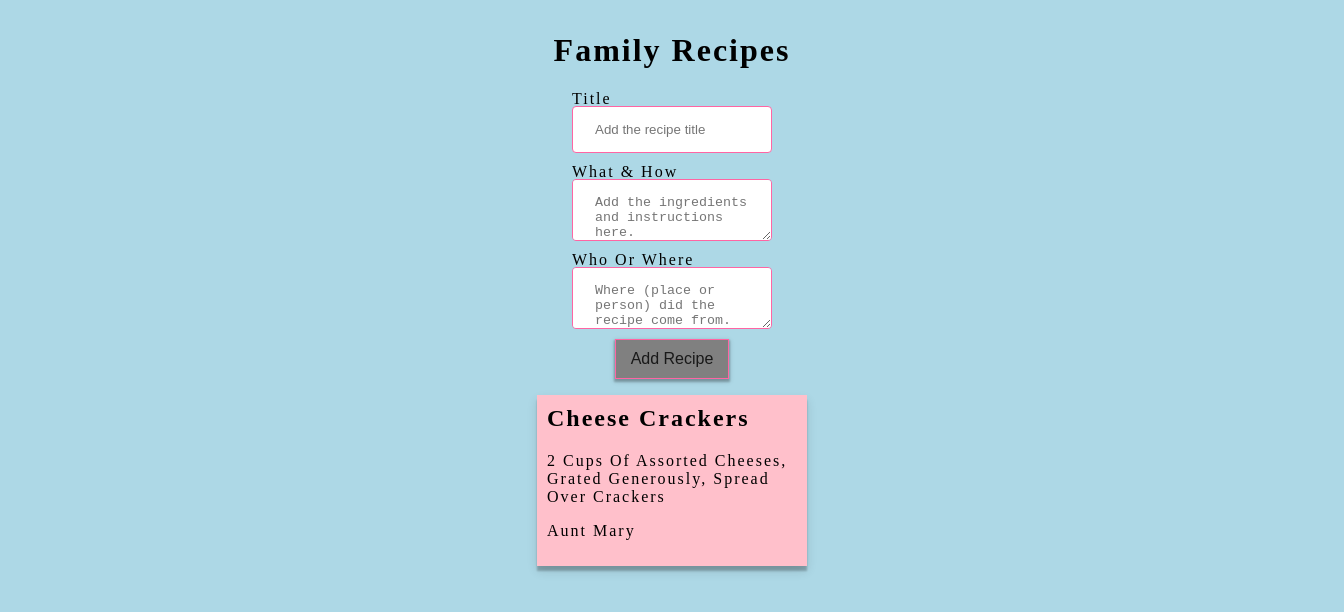
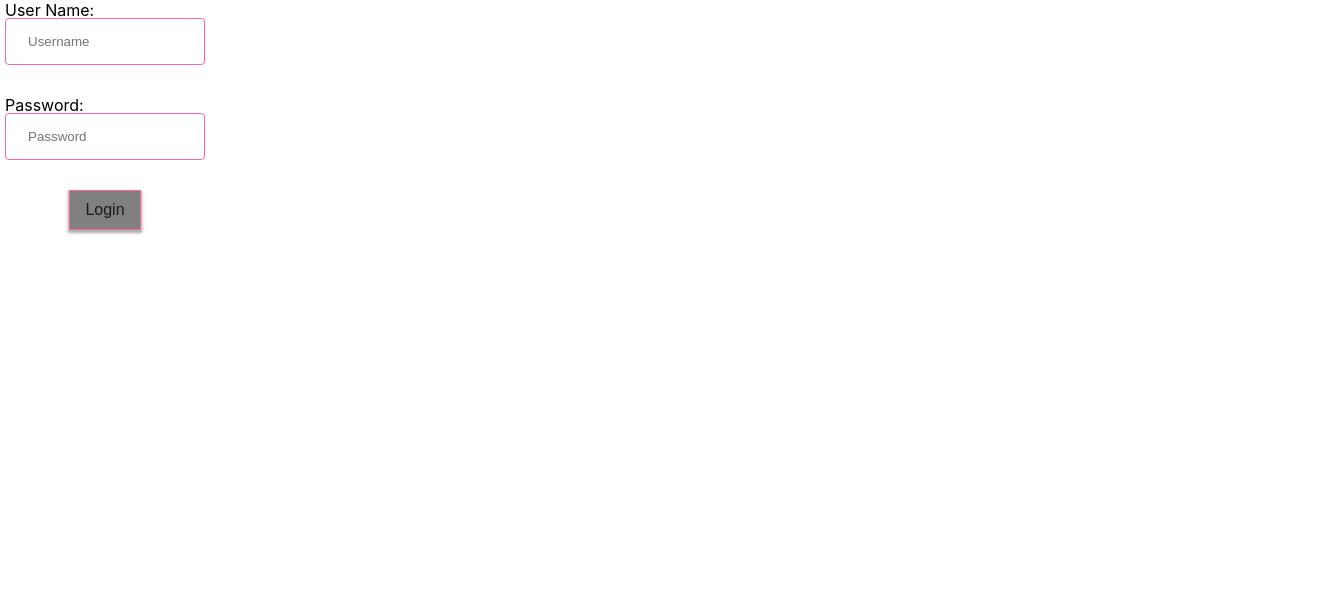
Before and after one commit to Secret-Family-Recipes-Cookbook-6/FrontEnd, a React (Create React App) app: page / in a window 1280 px wide. Shown: the top 612 px of the page, 1344 px wide, since content can reach past the window. Built offline with nearby package versions, Linux system fonts and the light colour scheme.

Commit message:
Added Routes and Protected Route

```diff
--- a/src/App.js
+++ b/src/App.js
@@ -1,36 +1,57 @@
 import React, { useState } from 'react';
 import Recipes from "./components/Recipes";
-import RecipeForm from "./components/RecipeForm";
+import { secretFamilyContext } from "../src/context/secretFamilyContext";
+import { Route } from "react-router-dom";
+import LogIn from "./components/LogIn";
+import ProtectedRoute from "./components/ProtectedRoute";
 import "./App.css";
 
 const App = () => {
-    const [recipes, setRecipes] = useState([
-    {
-      id: 1,
-      title: "Cheese Crackers",
-      body:
-        "2 Cups Of Assorted Cheeses, Grated Generously, Spread Over Crackers",
-        footer: "Aunt Mary"
-    }
-  ]);
+  const [recipe, setRecipe] = useState([{
+    id: "",
+    title: "",
+    body: "",
+    footer: ""
+  }])
 
-  const addNewRecipe = recipe => {
-    const newRecipe = {
-      id: Date.now(), // gives a unique id
-      title: recipe.title,
-      body: recipe.body,
-      footer: recipe.footer
-    };
-    setRecipes([...recipes, newRecipe])
-  }
+  return (
+    <>
+    <secretFamilyContext.Provider value={{ recipe, setRecipe }}>
+    <Route exact path='/' component={LogIn}/>
 
-    return (
-        <div className="App">
-            <h1>Family Recipes</h1>
-            <RecipeForm addNewRecipe={addNewRecipe} />
-            <Recipes recipes={recipes} />
-        </div>
-    );
+    <ProtectedRoute exact path='/protected' component={Recipes}/>
+
+    </secretFamilyContext.Provider>
+    </>
+  );
+
+  //   const [recipes, setRecipes] = useState([
+  //   {
+  //     id: 1,
+  //     title: "Cheese Crackers",
+  //     body:
+  //       "2 Cups Of Assorted Cheeses, Grated Generously, Spread Over Crackers",
+  //       footer: "Aunt Mary"
+  //   }
+  // ]);
+
+  // const addNewRecipe = recipe => {
+  //   const newRecipe = {
+  //     id: Date.now(), // gives a unique id
+  //     title: recipe.title,
+  //     body: recipe.body,
+  //     footer: recipe.footer
+  //   };
+  //   setRecipes([...recipes, newRecipe])
+  // }
+
+  //   return (
+  //       <div className="App">
+  //           <h1>Family Recipes</h1>
+  //           <RecipeForm addNewRecipe={addNewRecipe} />
+  //           <Recipes recipes={recipes} />
+  //       </div>
+  //   );
 };
 
 export default App;
--- a/src/components/LogIn.js
+++ b/src/components/LogIn.js
@@ -1,6 +1,6 @@
 import React, { useState } from 'react';
 import { axiosWithAuth } from '../utils/axiosWithAuth';
-import "./index.css";
+
 
 const LogIn = (props) => {
 	const [ credentials, setCredentials ] = useState({
--- /dev/null
+++ b/src/components/ProtectedRoute.js
@@ -0,0 +1,19 @@
+import React from "react";
+import { Route, Redirect } from "react-router-dom";
+
+const ProtectedRoute = ({ component: Component, ...props }) => {
+    return (
+        <Route
+            {...props}
+            render={(props) => {
+                if (localStorage.getItem("token")) {
+                    return <Component {...props} />
+                } else {
+                    return <Redirect to="/login" />
+                }
+            }}
+        />
+    )
+}
+
+export default ProtectedRoute;
--- a/src/index.js
+++ b/src/index.js
@@ -2,9 +2,10 @@ import React from "react";
 import ReactDOM from "react-dom";
 import "./index.css";
 import App from "./App";
+import { BrowserRouter as Router } from "react-router-dom";
 //mimic fetching data from an API
 // import data from "./data";
 
 
 const rootElement = document.getElementById("root");
-ReactDOM.render(<App />, rootElement)
+ReactDOM.render(<Router><App /></Router>, rootElement)
```
